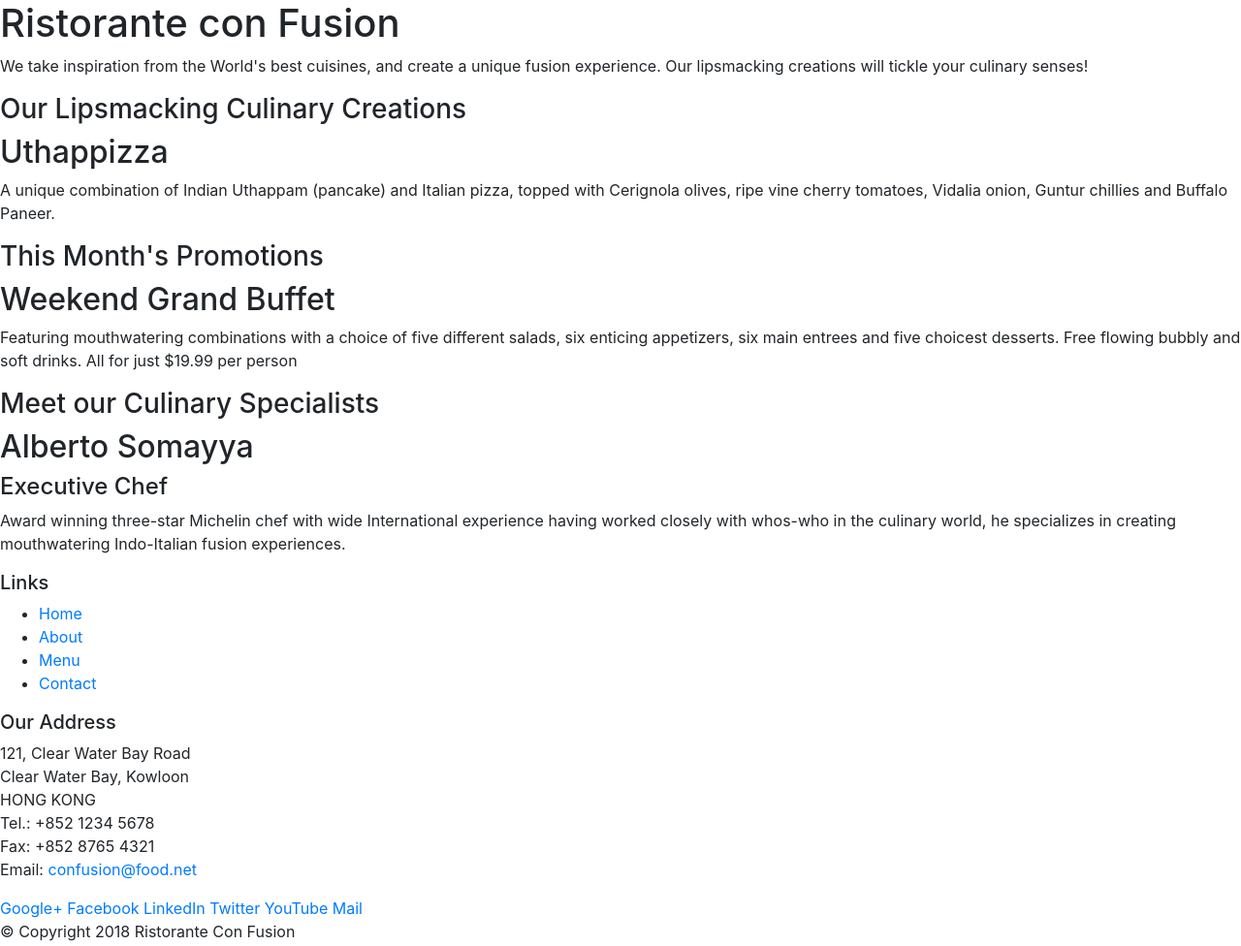
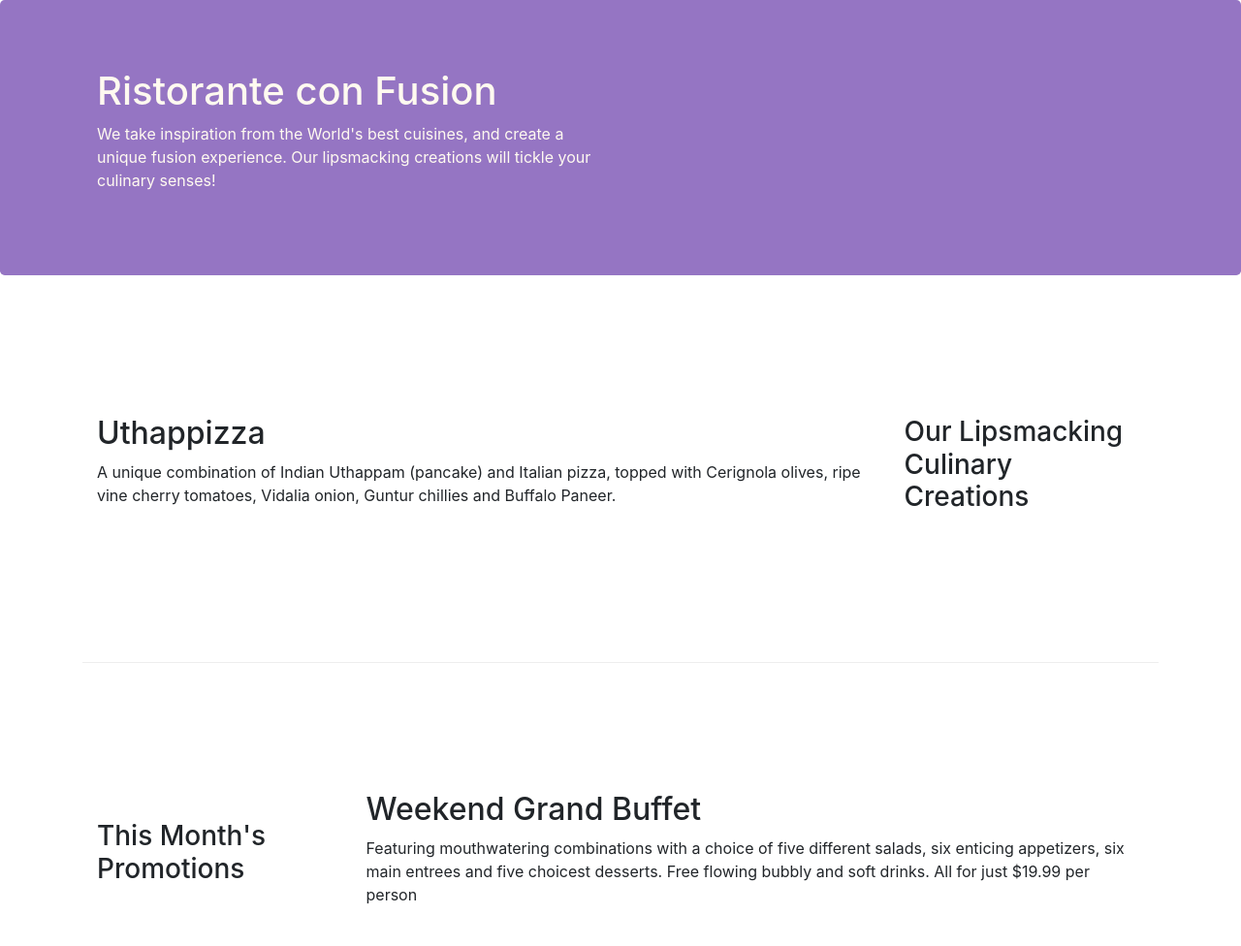
Before and after one commit to Bharath-raj/Full-Stack-Development, a website: page index.html in a window 1280 px wide. Shown: the top 976 px of the page at 97% size. Drawn offline with nearby package versions, Linux system fonts and the light colour scheme.

Commit message:
Bootstrap Grid Part 1 and 2 Completed

```diff
--- /dev/null
+++ b/css/style.css
@@ -0,0 +1,35 @@
+.row-header
+{
+    margin: 0px auto;
+    padding: 0px auto;
+}
+
+.row-content
+{
+    margin: 0px auto;
+    padding: 50px 0px 50px 0px;
+    border-bottom: 1px ridge;
+    min-height: 400px;
+}
+
+.footer
+{
+    background-color: #D1C4E0;
+    margin: 0px auto;
+    padding: 20px 0px 20px 0px;
+}
+
+.jumbotron
+{
+    padding: 70px 30px 70px 30px;
+    margin: 0px auto;
+    background: #9575C3;
+    color: floralwhite;
+}
+
+.address
+{
+    font-size: 80%;
+    margin: 0px;
+    color: #0f0f0f;
+}
--- a/index.html
+++ b/index.html
@@ -11,50 +11,51 @@
 
         <!-- Bootstrap CSS -->
         <link rel="stylesheet" href="node_modules/bootstrap/dist/css/bootstrap.min.css">
+        <link rel="stylesheet" href="css/style.css">
 </head>
 
 <body>
 
-    <header>
-        <div>
-            <div>
-                <div>
+    <header class="jumbotron">
+        <div class="container">
+            <div class="row row-header">
+                <div class="col-12 col-sm-6">
                     <h1>Ristorante con Fusion</h1>
                     <p>We take inspiration from the World's best cuisines, and create a unique fusion experience. Our lipsmacking creations will tickle your culinary senses!</p>
                 </div>
-                <div>
+                <div class="col-12 col-sm">
                 </div>
             </div>
         </div>
     </header>
 
-    <div>
-        <div>
-            <div>
+    <div class="container">
+        <div class="row row-content align-items-center">
+            <div class="col-12 col-sm-4 order-sm-last col-md-3">
                 <h3>Our Lipsmacking Culinary Creations</h3>
             </div>
-            <div>
+            <div class="col col-sm order-sm-first col-md">
                 <h2>Uthappizza</h2>
                 <p>A unique combination of Indian Uthappam (pancake) and Italian pizza, topped with Cerignola olives, ripe vine cherry tomatoes, Vidalia onion, Guntur chillies and Buffalo Paneer.</p>
             </div>
         </div>
 
 
-        <div>
-            <div>
+        <div class="row row-content align-items-center">
+            <div class="col-12 col-sm-4 col-md-3">
                 <h3>This Month's Promotions</h3>
             </div>
-            <div>
+            <div class="col col-sm col-md">
                 <h2>Weekend Grand Buffet</h2>
                 <p>Featuring mouthwatering combinations with a choice of five different salads, six enticing appetizers, six main entrees and five choicest desserts. Free flowing bubbly and soft drinks. All for just $19.99 per person </p>
             </div>
         </div>
 
-        <div>
-            <div>
+        <div class="row row-content align-items-center">
+            <div class="col-12 col-sm-4 order-sm-last col-md-3">
                 <h3>Meet our Culinary Specialists</h3>
             </div>
-            <div>
+            <div class="col col-sm order-sm-first col-md">
                 <h2>Alberto Somayya</h2>
                 <h4>Executive Chef</h4>
                 <p>Award winning three-star Michelin chef with wide International experience having worked closely with whos-who in the culinary world, he specializes in creating mouthwatering Indo-Italian fusion experiences. </p>
@@ -62,19 +63,19 @@
         </div>
     </div>
 
-    <footer>
-        <div>
-            <div>
-                <div>
+    <footer class="footer">
+        <div class="container">
+            <div class="row">
+                <div class="col-4 offset-1 col-sm-2">
                     <h5>Links</h5>
-                    <ul>
+                    <ul class="list-unstyled">
                         <li><a href="#">Home</a></li>
                         <li><a href="#">About</a></li>
                         <li><a href="#">Menu</a></li>
                         <li><a href="#">Contact</a></li>
                     </ul>
                 </div>
-                <div>
+                <div class="col-7 col-sm-5">
                     <h5>Our Address</h5>
                     <address>
 		              121, Clear Water Bay Road<br>
@@ -85,8 +86,8 @@
 		              Email: <a href="mailto:confusion@food.net">confusion@food.net</a>
 		           </address>
                 </div>
-                <div>
-                    <div>
+                <div class="col-12 col-sm-4 align-self-center">
+                    <div class="text-center">
                         <a href="http://google.com/+">Google+</a>
                         <a href="http://www.facebook.com/profile.php?id=">Facebook</a>
                         <a href="http://www.linkedin.com/in/">LinkedIn</a>
@@ -96,8 +97,8 @@
                     </div>
                 </div>
            </div>
-           <div>
-                <div>
+           <div class="row justify-content-center">
+                <div class="col-auto">
                     <p>© Copyright 2018 Ristorante Con Fusion</p>
                 </div>
            </div>
```
